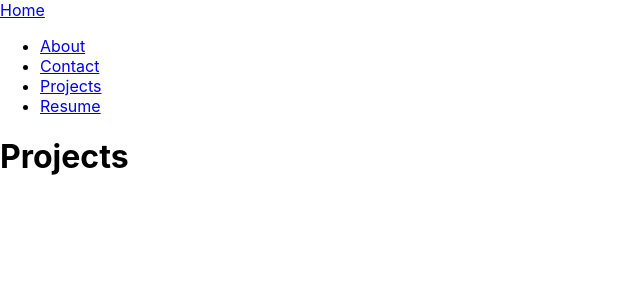
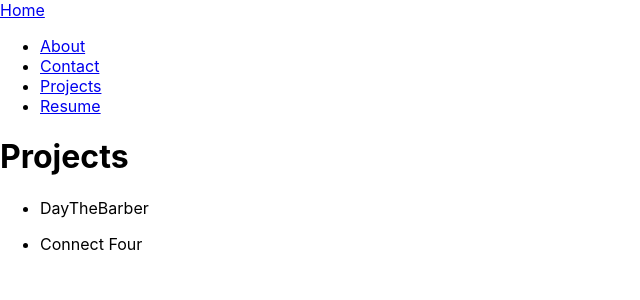
Before and after one commit to dayanalittle/portfolio, a React (Create React App) app: page /projects in a window 1280 px wide. Shown: the top 300 px of the page, without its empty margins (0-640 px from the left). Built offline with nearby package versions, Linux system fonts and the light colour scheme.

Commit message:
display a list of of all projects

```diff
--- a/src/pages/Projects/Projects.jsx
+++ b/src/pages/Projects/Projects.jsx
@@ -1,8 +1,19 @@
+import projects from "../../data/projects"
+
 function Projects() {
     return (
 
         <>
         <h1>Projects</h1>
+        <section>
+            {projects.map((project, idx) =>
+            <ul>
+            <li key={idx}>
+                {project.title}
+             </li>
+             </ul>
+            )}
+        </section>
         </>
     )
 }
```
